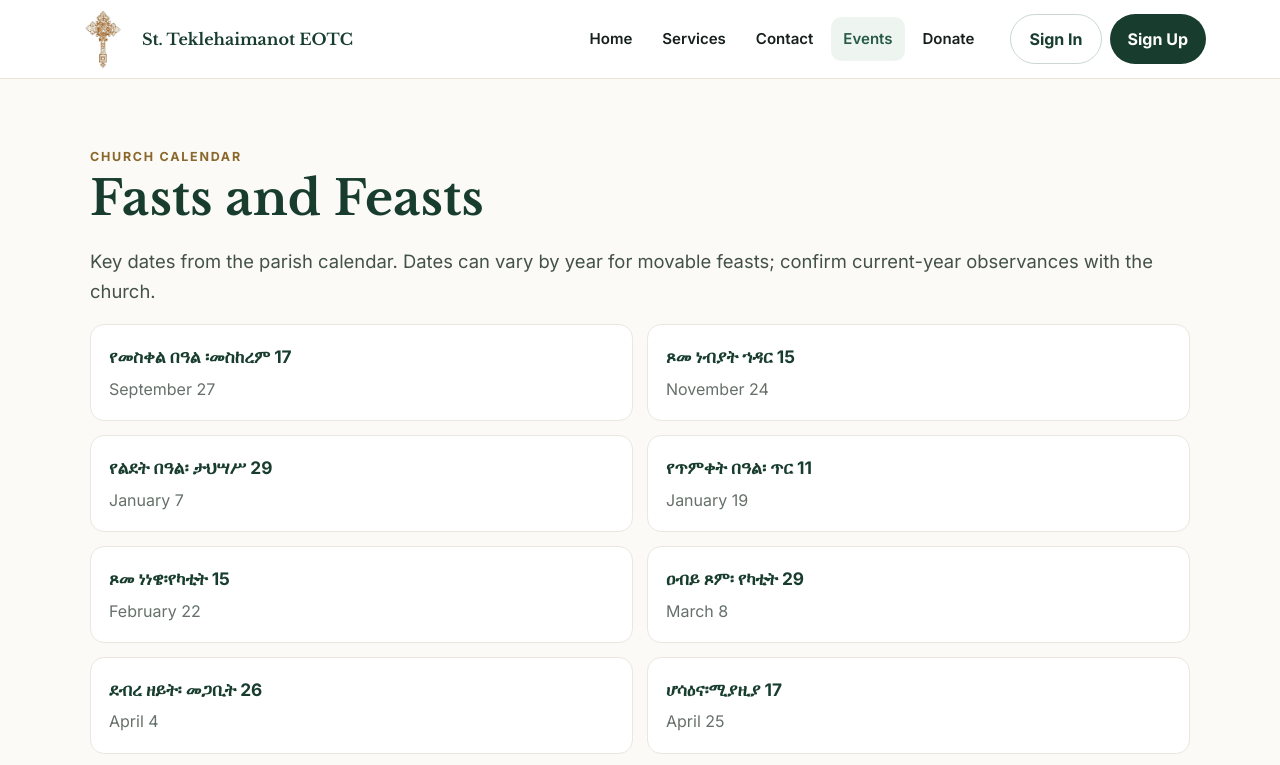
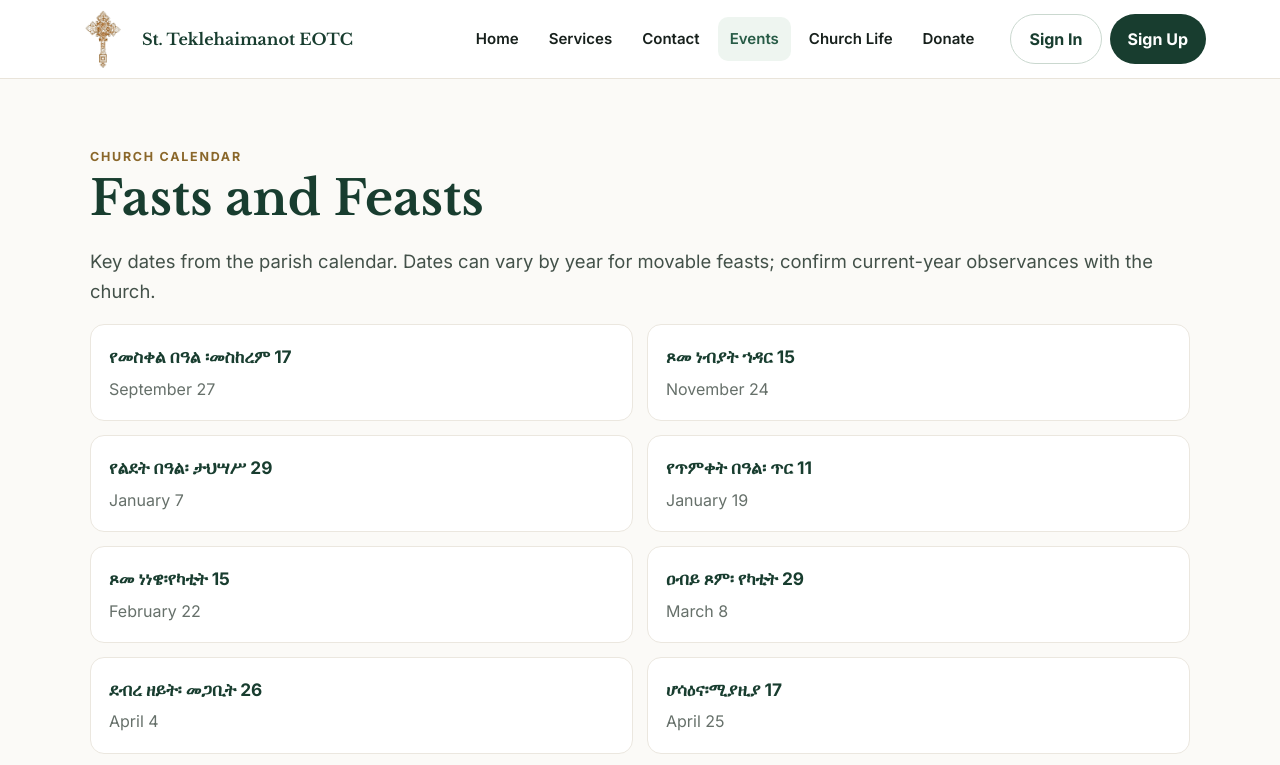
Before and after one commit to feven6/saint-teklehaimanot-church-website, a plain HTML site: page Events.html in a window 1280 px wide. Shown: the top 765 px of the page. Drawn offline with nearby package versions, Linux system fonts and the light colour scheme.

Commit message:
Add Church Life link to site navigation

```diff
--- a/Events.html
+++ b/Events.html
@@ -38,6 +38,7 @@
 <li><a href="Services.html" data-page="services">Services</a></li>
 <li><a href="Contact.html" data-page="contact">Contact</a></li>
 <li><a href="Events.html" data-page="events">Events</a></li>
+<li><a href="ChurchLife.html" data-page="church-life">Church Life</a></li>
 <li><a href="#donateInfo" id="donateButton">Donate</a></li>
 </ul>
 
```
